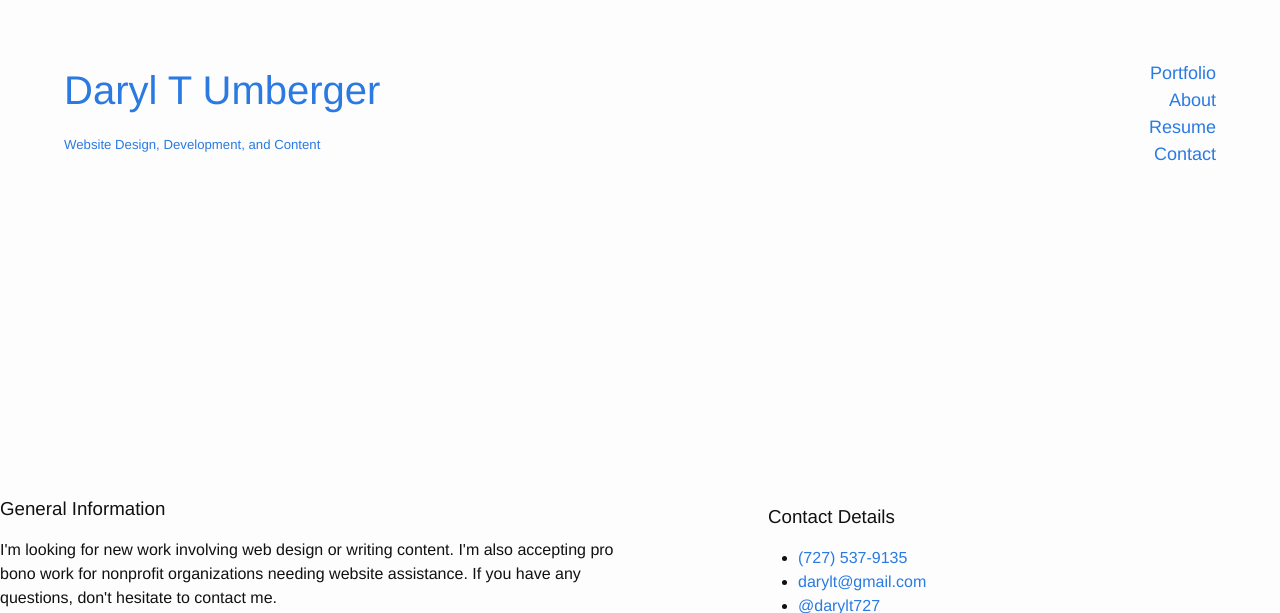
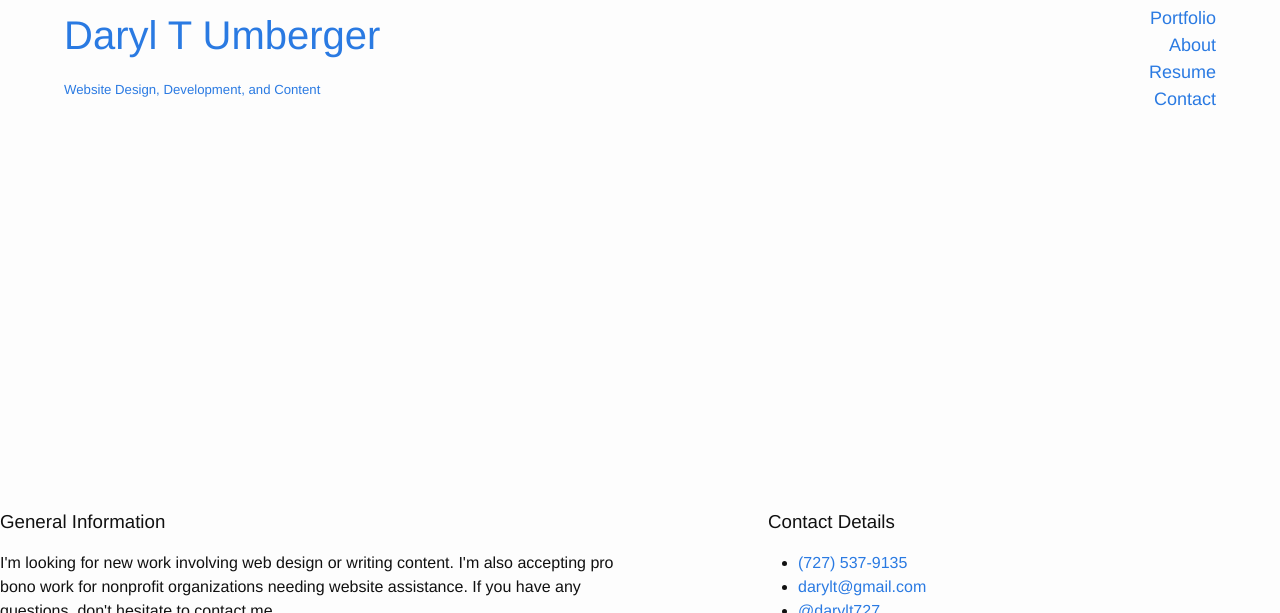
Before and after one commit to dt727/dt727.github.io, a Jekyll site: the page contact.html, which Jekyll copies as it is, in a window 1280 px wide. Shown: the top 613 px of the page. Built offline with Jekyll 4.4.1, drawn with Linux system fonts in a browser that asks for light colours; grey boxes are pictures that could not be loaded.

Commit message:
Update responsive.css

```diff
--- a/css/responsive.css
+++ b/css/responsive.css
@@ -13,10 +13,15 @@
     float: right;
     margin-top: 25%;
   }
+
 header {
-   position: relative;
+  float: left;
+  margin: 0 0 30px 0;
+  padding: 5px 0 0 0;
+  width: 100%;
+  left: 0;
+  top: 0;
 }
-
 
 /*********************
 PAGE: PORTFOLIO
```
